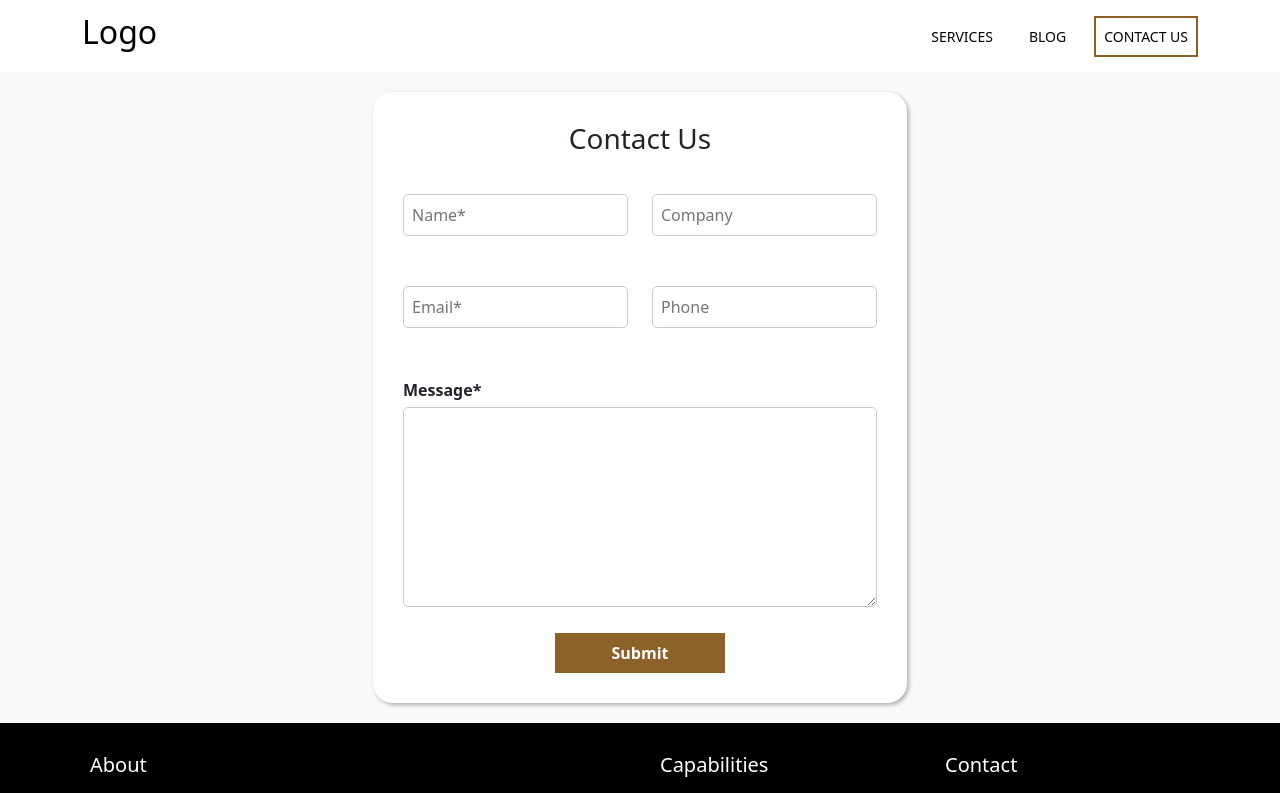
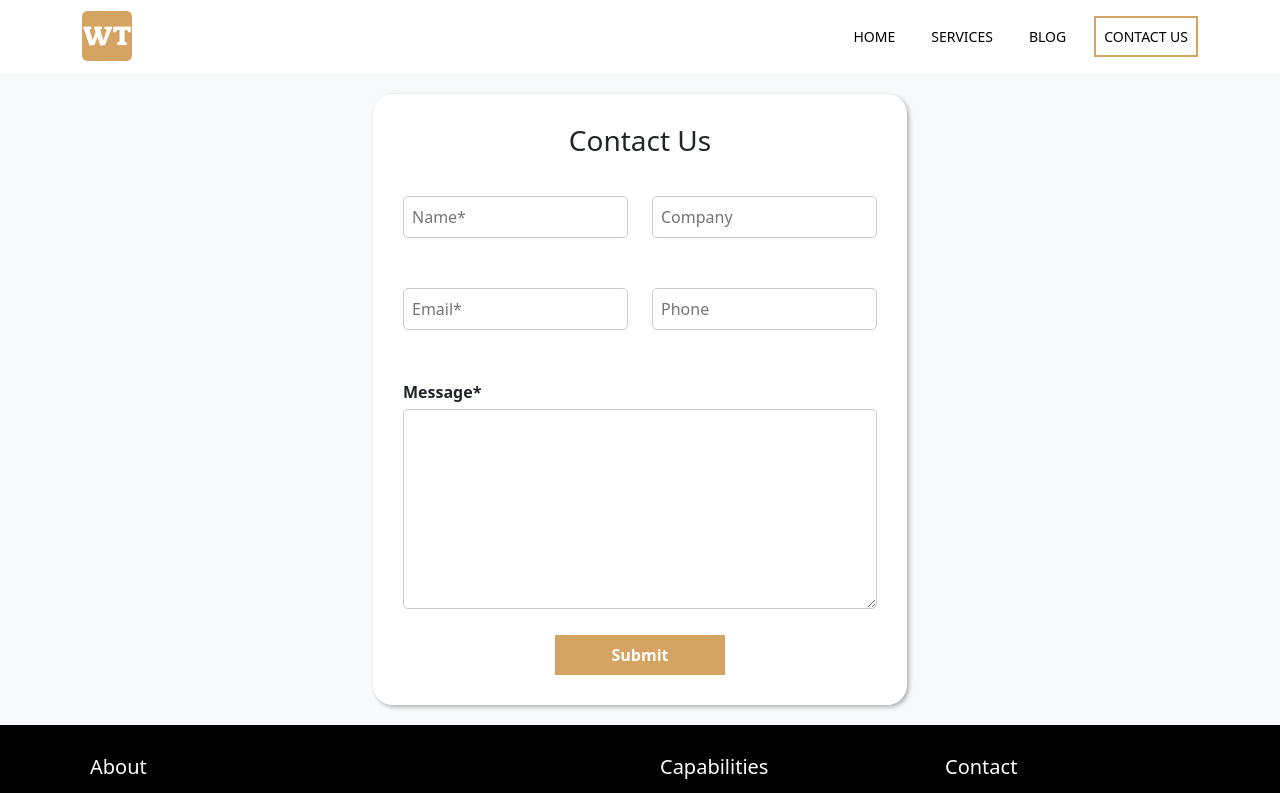
Before and after one commit to KyleTora/wtora.ca, a React (Create React App) app in the folder my-react-app/: page /contact in a window 1280 px wide. Shown: the top 793 px of the page. Built offline with nearby package versions, Linux system fonts and the light colour scheme; no server answers.

Commit message:
Updated logo

```diff
--- a/my-react-app/src/components/Header.js
+++ b/my-react-app/src/components/Header.js
@@ -3,19 +3,22 @@ import '../styles/Header.css';
 import '../styles/Colours.css';
 import 'bootstrap/dist/css/bootstrap.min.css';
 import { Navbar, Nav } from 'react-bootstrap';
+import logo from '../images/logo.png';
 
 function Header() {
 
   return (
   <Navbar class="navbar" bg="white" expand="md">
     <div className="container">
-      <Navbar.Brand href="/" className="navbar-brand "><h2>Logo</h2></Navbar.Brand>
-          <Navbar.Toggle aria-controls="basic-navbar-nav" />
+      <Navbar.Brand href="/" className="navbar-brand ">
+      <img className="logo-image" src={logo}/>
+      </Navbar.Brand>
+        <Navbar.Toggle aria-controls="basic-navbar-nav" />
           <Navbar.Collapse id="basic-navbar-nav" className="justify-content-end">
           <Nav className="navbar-links">
+              <Nav.Link className="navbar-link-buttons" href="/">Home</Nav.Link>
               <Nav.Link className="navbar-link-buttons" href="/services">Services</Nav.Link>
               {/* <Nav.Link className="navbar-link-buttons" href="/work">Experience</Nav.Link> */}
-              {/* <Nav.Link className="navbar-link-buttons" href="/about">About</Nav.Link> */}
               <Nav.Link className="navbar-link-buttons" href="/blog">Blog</Nav.Link>
               <Nav.Link href="/contact" className="contact-button">Contact Us</Nav.Link>
           </Nav>
--- a/my-react-app/src/styles/Contact.css
+++ b/my-react-app/src/styles/Contact.css
@@ -58,9 +58,9 @@
   .submit-button
   {
       display: block;
-      background-color: var(--secondary-color);
+      background-color: var(--primary-color);
       color: var(--white-color) ;
-      border: 2px solid var(--secondary-color);
+      border: 2px solid var(--primary-color);
       border-radius: 0;
       text-align: center;
       font-weight: 600;
@@ -71,33 +71,13 @@
   .submit-button:hover
   {
       background-color: var(--white-color);
-      color: var(--secondary-color) ;
-      border: 2px solid var(--secondary-color);
-  }
-
-  .socials-section
-  {
-
-    .social-button
-    {
-      font-size: 22px; /* Adjust the font size as needed */
-      filter: drop-shadow(2px 10px 5px rgba(0, 0, 0, 0.4)); /* Adjust the shadow properties as needed */
-
-      .social-icon
-      {
-        color: var(--dark-color);
-      }
-
-      .social-icon:hover
-      {
-        color: var(--secondary-color);
-      }
-    }
+      color: var(--primary-color) ;
+      border: 2px solid var(--primary-color);
   }
 
   .message-sent {
     text-align: center;
-    margin-top: 20px; /* Adjust as needed */
+    margin-top: 20px;
     font-size: 20px;
   }
 }
--- a/my-react-app/src/styles/Header.css
+++ b/my-react-app/src/styles/Header.css
@@ -15,6 +15,13 @@
         font-size: 30px;
         color: var(--black-color);
         text-decoration: none;
+
+        .logo-image{
+            width: 50px;
+            height: 50px;
+            border-radius: 10%;
+            margin-top: -6px;
+        }
     }
 
     .navbar-brand:hover
@@ -63,7 +70,7 @@
     {
         color: var(--black-color) ;
         font-weight: 500;
-        border: 2px solid var(--secondary-color);
+        border: 2px solid var(--primary-color);
         transition: background-color 0.5s ease;
 
         @media (max-width :767px)
@@ -78,9 +85,9 @@
 
     .navbar-links .contact-button:hover
     {
-        background-color: var(--secondary-color);
+        background-color: var(--primary-color);
         color: var(--white-color) ;
-        border: 2px solid var(--secondary-color);
+        border: 2px solid var(--primary-color);
 
         @media (max-width :767px) {
            border: none;
--- a/my-react-app/src/styles/HomePage.css
+++ b/my-react-app/src/styles/HomePage.css
@@ -242,7 +242,7 @@ transform: scale(1.05);
 
                 .image-container
                 {
-                    margin-left: -15%;
+                    margin-left: -10%;
                 }
 
                 .content-section
@@ -252,7 +252,7 @@ transform: scale(1.05);
 
                 .work-image
                 {
-                    width: 130% !important;
+                    width: 150% !important;
                 }
             }
         }
```
Also changed, not shown: my-react-app/src/images/logo.png (added).
